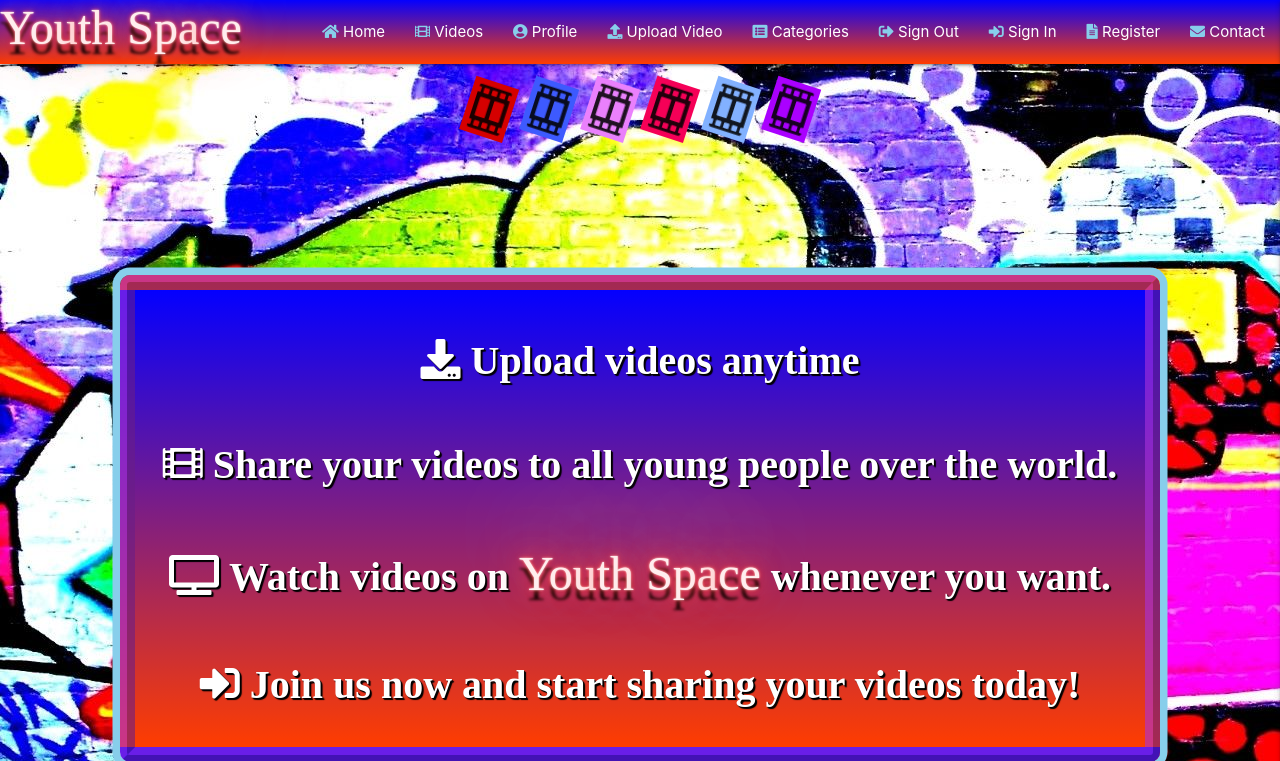
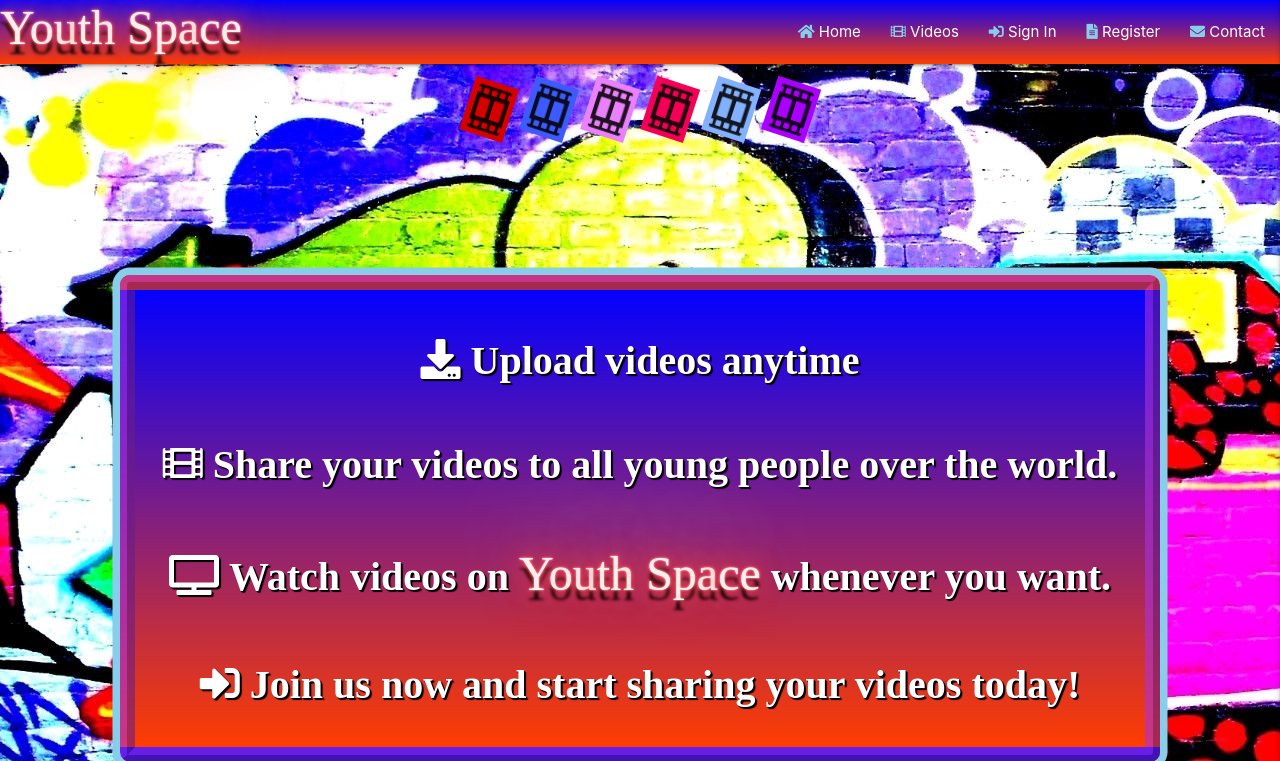
Before and after one commit to Sojasmine/youth-space, a Flask app: page / in a window 1280 px wide. Shown: the top 761 px of the page. Run offline with Flask 2, Linux system fonts and the light colour scheme; some libraries are stand-ins or nearby versions; some web fonts are replaced.

Commit message:
Add logout functionality to user

```diff
--- a/run.py
+++ b/run.py
@@ -91,7 +91,19 @@ def profile(username):
     # grab the session user's username from db
     username = mongo.db.users.find_one(
         {"username": session["user"]})["username"]
-    return render_template("profile.html", username=username)
+
+    if session["user"]:
+        return render_template("profile.html", username=username)
+
+    return redirect(url_for("signin"))
+
+
+@app.route("/signout")
+def signout():
+    # remove user from session coikes
+    flash("You have been logged out")
+    session.pop("user")
+    return redirect(url_for("signin"))
 
 
 @app.route("/contact")
--- a/templates/base.html
+++ b/templates/base.html
@@ -28,28 +28,34 @@
                 <ul class="right hide-on-med-and-down">
                     <li><a href="{{ url_for('index') }}"><i class="tiny fa fa-home" aria-hidden="true"></i> Home</a></li>
                     <li><a href="{{ url_for('get_videos') }}"><i class="tiny fa fa-film " aria-hidden="true"></i> Videos</a></li>
+                {% if session.user %}
                     <li><a href="{{ url_for('profile', username=session['user']) }}"><i class="tiny fa fa-user-circle" aria-hidden="true"></i> Profile</a></li>
                     <li><a href="#"><i class="tiny fa fa-upload" aria-hidden="true"></i> Upload Video</a></li>
                     <li><a href="#"><i class="tiny fa fa-list-alt" aria-hidden="true"></i> Categories</a></li>
-                    <li><a href="#"><i class="tiny fa fa-sign-out-alt" aria-hidden="true"></i> Sign Out</a></li>
+                    <li><a href="{{ url_for('signout') }}"><i class="tiny fa fa-sign-out-alt" aria-hidden="true"></i> Sign Out</a></li>
+                {% else %}
                     <li><a href="{{ url_for('signin') }}"><i class="tiny fa fa-sign-in-alt" aria-hidden="true"></i> Sign In</a></li>
                     <li><a href="{{ url_for('register') }}"><i class="tiny fa fa-file-alt" aria-hidden="true"></i> Register</a></li>
                     <li><a href="{{ url_for('contact') }}"><i class="tiny fa fa-envelope" aria-hidden="true"></i> Contact</a></li>
+                {% endif %}
                 </ul>
             </div>
         </nav>
         <!-- Mobile sidenav -->
         <ul class="sidenav" id="mobile-demo">
-            <li><h4 class="center-align"></h4>Youth Space</li>
-            <li><a href="{{ url_for('index') }}"><i class="fa fa-home" aria-hidden="true"></i>Home</a></li>
-            <li><a href="{{ url_for('get_videos') }}"><i class="tiny fa fa-film" aria-hidden="true"></i>Videos</a></li>
-            <li><a href="{{ url_for('profile', username=session['user']) }}"><i class="tiny fa fa-user-circle" aria-hidden="true"></i>Profile</a></li>
-            <li><a href="#"><i class="tiny fa fa-upload" aria-hidden="true"></i>Upload Video</a></li>
-            <li><a href="#"><i class="tiny fa fa-list-alt" aria-hidden="true"></i>Categories</a></li>
-            <li><a href="#"><i class="tiny fa fa-sign-out-alt" aria-hidden="true"></i>Sign Out</a></li>
-            <li><a href="{{ url_for('signin') }}"><i class="tiny fa fa-sign-in-alt" aria-hidden="true"></i>Sign In</a></li>
-            <li><a href="{{ url_for('register') }}"><i class="tiny fa fa-file-alt" aria-hidden="true"></i>Register</a></li>
-            <li><a href="{{ url_for('contact') }}"><i class="tiny fa fa-envelope" aria-hidden="true"></i>Contact</a></li>
+                <li><h4 class="center-align"></h4>Youth Space</li>
+                <li><a href="{{ url_for('index') }}"><i class="fa fa-home" aria-hidden="true"></i>Home</a></li>
+                <li><a href="{{ url_for('get_videos') }}"><i class="tiny fa fa-film " aria-hidden="true"></i> Videos</a></li>
+            {% if session.user %}
+                <li><a href="{{ url_for('profile', username=session['user']) }}"><i class="tiny fa fa-user-circle" aria-hidden="true"></i> Profile</a></li>
+                <li><a href="#"><i class="tiny fa fa-upload" aria-hidden="true"></i> Upload Video</a></li>
+                <li><a href="#"><i class="tiny fa fa-list-alt" aria-hidden="true"></i> Categories</a></li>
+                <li><a href="{{ url_for('signout') }}"><i class="tiny fa fa-sign-out-alt" aria-hidden="true"></i> Sign Out</a></li>
+            {% else %}
+                <li><a href="{{ url_for('signin') }}"><i class="tiny fa fa-sign-in-alt" aria-hidden="true"></i> Sign In</a></li>
+                <li><a href="{{ url_for('register') }}"><i class="tiny fa fa-file-alt" aria-hidden="true"></i> Register</a></li>
+                <li><a href="{{ url_for('contact') }}"><i class="tiny fa fa-envelope" aria-hidden="true"></i> Contact</a></li>
+            {% endif %}
         </ul>
     </header>
 
```
